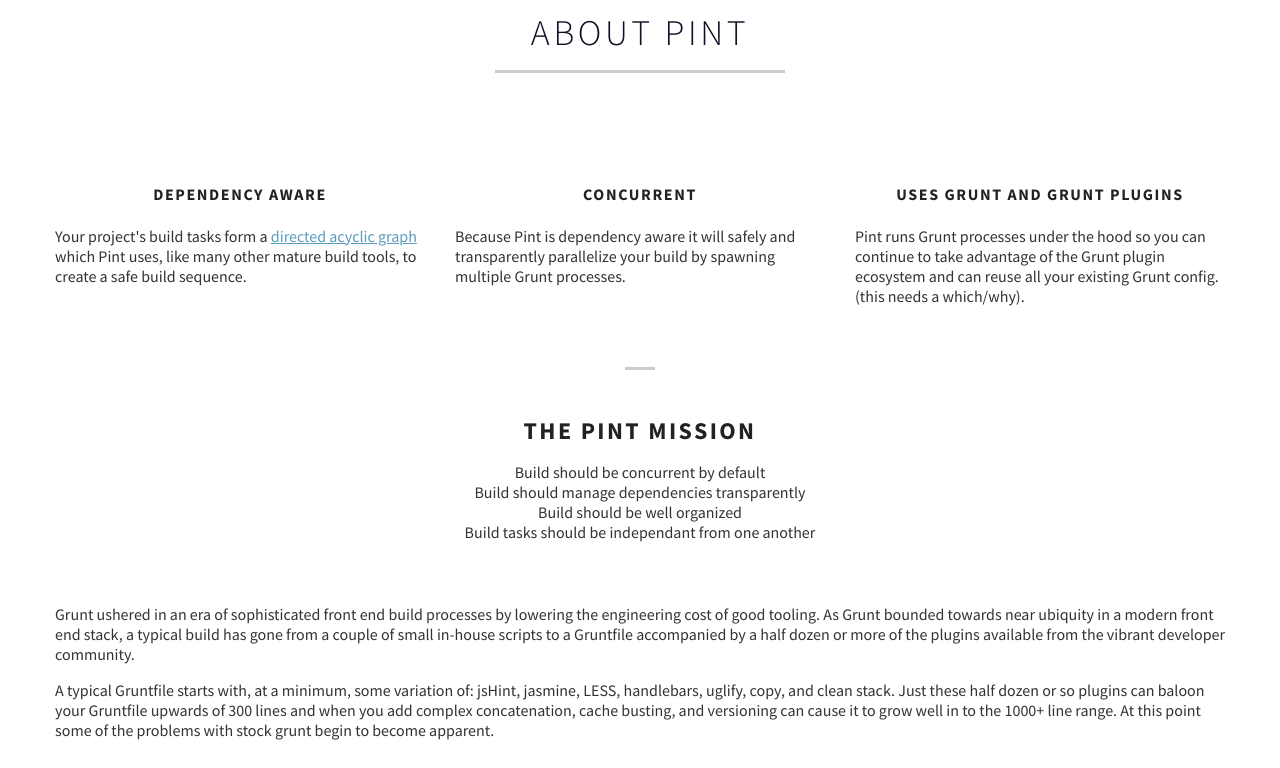
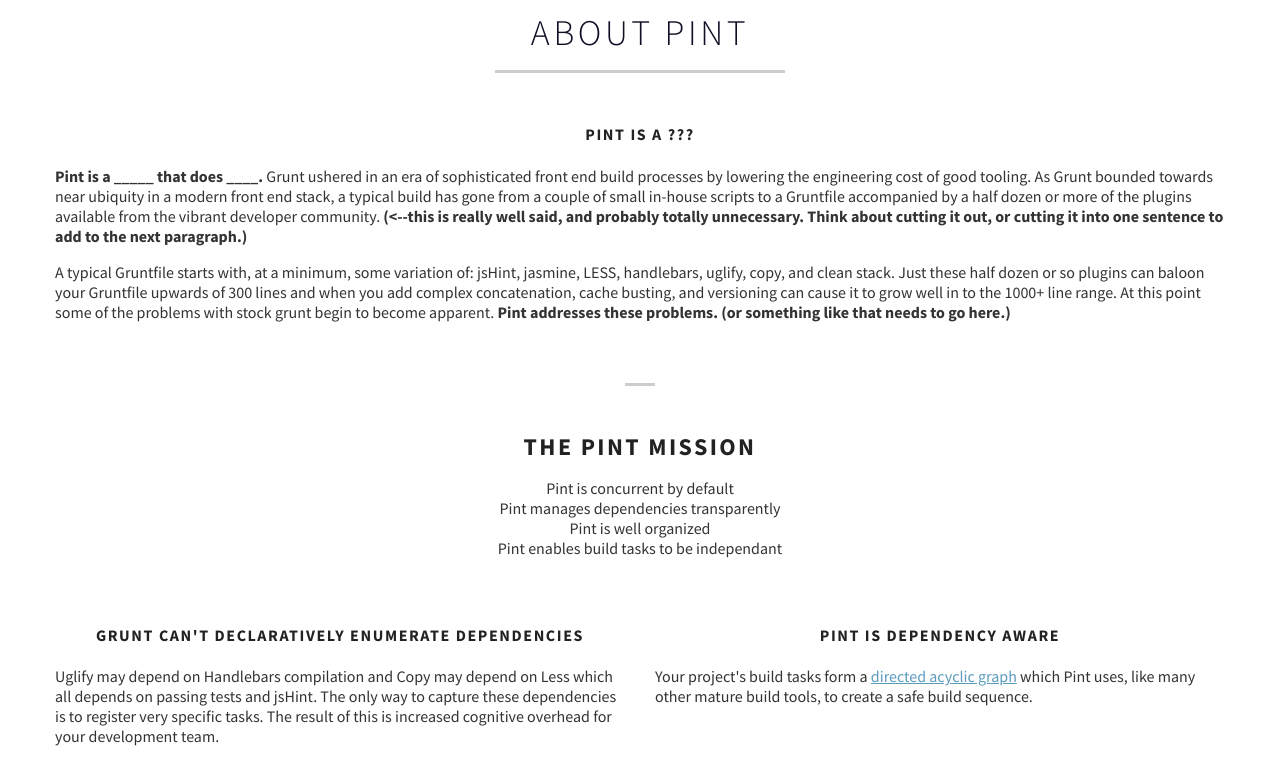
Before and after one commit to baer/pintjs.com, a plain HTML site: page index.html in a window 1280 px wide. Shown: the part 880-1648 px from the top of the page. Drawn offline with Linux system fonts and the light colour scheme.

Commit message:
reorganize into opening sentences, then two columns

```diff
--- a/index.html
+++ b/index.html
@@ -72,23 +72,14 @@
 					</div>
 				</div>
 
-				<div class="row section-content">
-					<div class="col-1-3">
-						<h4 class="text-center">Dependency Aware</h4>
+				<div class="row">
+					<div class="col-full">
+						<h4 class="text-center">Pint is a ???</h4>
 						<p>
-							Your project's build tasks form a <a href="http://en.wikipedia.org/wiki/Directed_acyclic_graph">directed acyclic graph</a> which Pint uses, like many other mature build tools, to create a safe build sequence.
+							<b>Pint is a _____ that does ____.</b> Grunt ushered in an era of sophisticated front end build processes by lowering the engineering cost of good tooling. As Grunt bounded towards near ubiquity in a modern front end stack, a typical build has gone from a couple of small in-house scripts to a Gruntfile accompanied by a half dozen or more of the plugins available from the vibrant developer community. <b>(<--this is really well said, and probably totally unnecessary. Think about cutting it out, or cutting it into one sentence to add to the next paragraph.)</b>
 						</p>
-					</div>
-					<div class="col-1-3">
-						<h4 class="text-center">Concurrent</h4>
 						<p>
-							Because Pint is dependency aware it will safely and transparently parallelize your build by spawning multiple Grunt processes.
-						</p>
-					</div>
-					<div class="col-1-3">
-						<h4 class="text-center">Uses Grunt and Grunt plugins</h4>
-						<p>
-							Pint runs Grunt processes under the hood so you can continue to take advantage of the Grunt plugin ecosystem and can reuse all your existing Grunt config.(this needs a which/why).
+							A typical Gruntfile starts with, at a minimum, some variation of: jsHint, jasmine, LESS, handlebars, uglify, copy, and clean stack. Just these half dozen or so plugins can baloon your Gruntfile upwards of 300 lines and when you add complex concatenation, cache busting, and versioning can cause it to grow well in to the 1000+ line range. At this point some of the problems with stock grunt begin to become apparent. <b>Pint addresses these problems. (or something like that needs to go here.)</b>
 						</p>
 					</div>
 				</div>
@@ -99,21 +90,15 @@
 					<div class="col-full">
 						<h3>The Pint Mission</h3>
 						<ul class="text-center" style="list-style-type: none; -webkit-padding-start: 0px;">
-							<li>Build should be concurrent by default</li>
-							<li>Build should manage dependencies transparently</li>
-							<li>Build should be well organized</li>
-							<li>Build tasks should be independant from one another</li>
+							<li>Pint is concurrent by default</li>
+							<li>Pint manages dependencies transparently</li>
+							<li>Pint is well organized</li>
+							<li>Pint enables build tasks to be independant</li>
 						</ul>
 					</div>
+				</div>
 
-					<div class="col-full">
-						<p>
-							Grunt ushered in an era of sophisticated front end build processes by lowering the engineering cost of good tooling. As Grunt bounded towards near ubiquity in a modern front end stack, a typical build has gone from a couple of small in-house scripts to a Gruntfile accompanied by a half dozen or more of the plugins available from the vibrant developer community.
-						</p>
-						<p>
-							A typical Gruntfile starts with, at a minimum, some variation of: jsHint, jasmine, LESS, handlebars, uglify, copy, and clean stack. Just these half dozen or so plugins can baloon your Gruntfile upwards of 300 lines and when you add complex concatenation, cache busting, and versioning can cause it to grow well in to the 1000+ line range. At this point some of the problems with stock grunt begin to become apparent.
-						</p>
-					</div>
+				<div class="row job">
 
 					<div class="row">
 						<div class="col-1-2">
```
